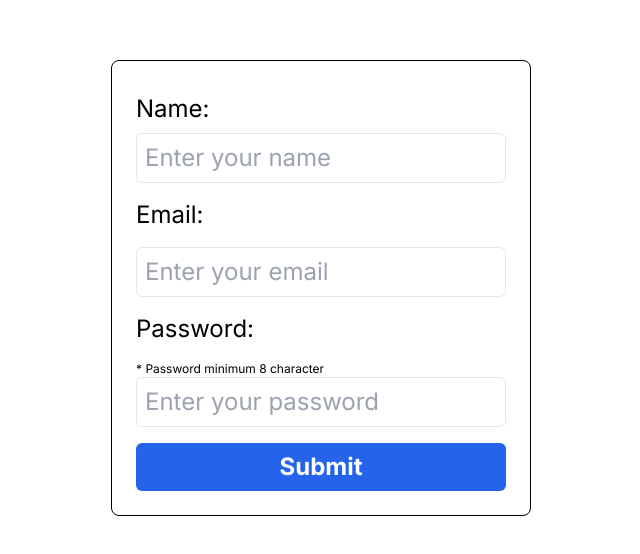
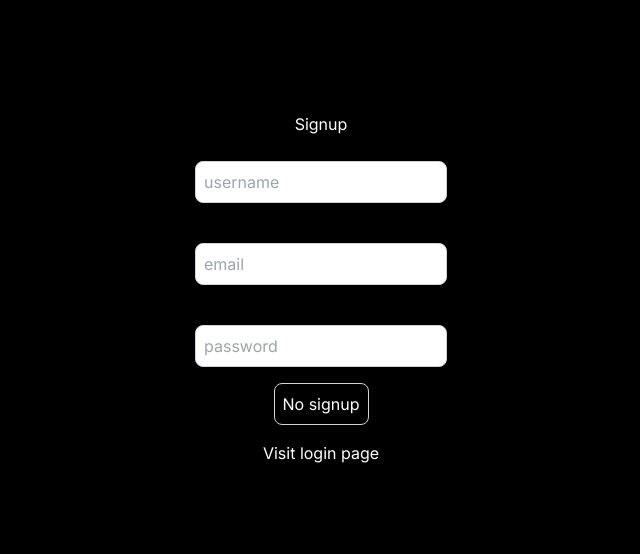
Before and after one commit to kksharma2101/nextjs-project, a Next.js app: page /signup in a window 1280 px wide. Shown: the part 112-666 px from the top of the page, without its empty margins (319-959 px from the left). Built offline with nearby package versions, Linux system fonts and the light colour scheme.

Commit message:
fix signup problem

```diff
--- a/src/app/api/users/signup/route.ts
+++ b/src/app/api/users/signup/route.ts
@@ -8,7 +8,7 @@
 
 export async function POST(reqest: NextRequest) {
     try {
-        const { userName, email, password } = await reqest.json();
+        const { username, email, password } = await reqest.json();
         // const { userName, email, password } = reqBody;
 
         const user = await User.findOne({ email });
@@ -22,7 +22,7 @@
         const passwordHash = await bcrypt.hash(password, passwordSalt);
 
         const addUser = new User({
-            userName,
+            username,
             email,
             password: passwordHash
         });
@@ -42,6 +42,7 @@
 
 
     } catch (error) {
-        return NextResponse.json({ error: "Something went wrong in signup" }, { status: 404 })
+        console.log(error)
+        return NextResponse.json({ error: "Something went wrong in signup", }, { status: 404 })
     }
 };
--- a/src/app/signup/page.tsx
+++ b/src/app/signup/page.tsx
@@ -1,72 +1,86 @@
 'use client'
 
-import React, { FormEvent, FormEventHandler, useState } from 'react'
+import React, { useEffect, useState } from 'react'
 import axios from 'axios';
 import { useRouter } from 'next/navigation';
+import Link from 'next/link';
 
 export default function Signup() {
     const router = useRouter();
-    const [user, setUser] = useState({
+    const [user, setUser] = React.useState({
         username: "",
         email: "",
         password: ""
     });
-    const [buttonDesabled, setButtonDesabled] = useState(false);
+    const [buttonDisabled, setButtonDisabled] = useState(false);
 
     const [loading, setLoading] = useState(false);
 
     const onSignup = async () => {
         try {
-            setLoading(true)
-            const res = await axios.post(`${process.env.DOMAIN!}/api/users/signup`, user)
-            console.log("user signup successfully", res);
-            router.push("/login")
-            setLoading(false)
+            setLoading(true);
+            const response = await axios.post("/api/users/signup", user);
+            console.log("Signup success", response.data);
+            router.push("/login");
 
         } catch (error: any) {
-            console.log(error)
+            console.log("Signup failed", error.message);
+
+            // toast.error(error.message);
+        } finally {
+            setLoading(false);
         }
     }
 
-    const [inputText, setInputText] = useState('');
+    useEffect(() => {
+        if (user.email.length > 0 && user.password.length > 0 && user.username.length > 0) {
+            setButtonDisabled(false);
+        } else {
+            setButtonDisabled(true);
+        }
+    }, [user]);
 
-    const handleSignupForm = (e: FormEvent) => {
-        e.preventDefault()
-        onSignup()
-    }
+
+    // const handleSignupForm = (e: React.FormEvent<HTMLFormElement>) => {
+    //     e.preventDefault()
+    //     onSignup()
+    // }
 
     return (
-        <div className='h-screen w-full bg-white flex items-center justify-center'>
-            <form onSubmit={handleSignupForm}>
-                <div
-                    className="flex flex-col items-start justify-start sm:p-6 sm:border border-black text-xl md:text-2xl rounded-lg">
-                    <label className='my-2'>Name:</label>
-                    <input type="name"
-                        // value="name"
-                        placeholder='Enter your name'
-                        className='p-2 rounded-md border border-1'
-                        onChange={(e) => setInputText(e.target.value)}
-                    />
-                    <label className='my-4'>Email:</label>
-                    <input type="email"
-                        // value="email"
-                        placeholder='Enter your email'
-                        className='p-2 rounded-md border border-1 '
-                        onChange={(e) => setInputText(e.target.value)}
-                    />
-                    <label className='my-4'>Password:</label>
-                    <span className='text-xs'>* Password minimum 8 character</span>
-                    <input type="password"
-                        // value="password"
-                        placeholder='Enter your password'
-                        className='p-2 rounded-md border border-1 '
-                        onChange={(e) => setInputText(e.target.value)}
-                    />
-                    <button
-                        type='submit'
-                        className="w-full bg-blue-600 p-2 rounded-md mt-4 text-white font-bold text-2xl">Submit</button>
-                </div>
-            </form>
+        <div className="flex flex-col items-center justify-center min-h-screen py-2">
+            <h1 className='text-white'>{loading ? "Processing" : "Signup"}</h1>
+            <hr />
+            <label htmlFor="username">username</label>
+            <input
+                className="p-2 border border-gray-300 rounded-lg mb-4 focus:outline-none focus:border-gray-600 text-black"
+                id="username"
+                type="text"
+                value={user.username}
+                onChange={(e) => setUser({ ...user, username: e.target.value })}
+                placeholder="username"
+            />
+            <label htmlFor="email">email</label>
+            <input
+                className="p-2 border border-gray-300 rounded-lg mb-4 focus:outline-none focus:border-gray-600 text-black"
+                id="email"
+                type="text"
+                value={user.email}
+                onChange={(e) => setUser({ ...user, email: e.target.value })}
+                placeholder="email"
+            />
+            <label htmlFor="password">password</label>
+            <input
+                className="p-2 border border-gray-300 rounded-lg mb-4 focus:outline-none focus:border-gray-600 text-black"
+                id="password"
+                type="password"
+                value={user.password}
+                onChange={(e) => setUser({ ...user, password: e.target.value })}
+                placeholder="password"
+            />
+            <button
+                onClick={onSignup}
+                className="p-2 text-white border border-gray-300 rounded-lg mb-4 focus:outline-none focus:border-gray-600">{buttonDisabled ? "No signup" : "Signup"}</button>
+            <Link href="/login" className='text-white'>Visit login page</Link>
         </div>
     )
 }
--- a/src/models/userModels.ts
+++ b/src/models/userModels.ts
@@ -1,7 +1,7 @@
 import mongoose from "mongoose";
 
 const userSchema = new mongoose.Schema({
-    userName: {
+    username: {
         type: String,
         required: [true, "Username is required"],
         maxLength: [8, "You will assign maximum 8 word username"]
@@ -31,6 +31,6 @@
 
 })
 
-const User = mongoose.models.users || mongoose.model("users", userSchema);
+const User = mongoose.models.nextuser || mongoose.model("nextuser", userSchema);
 
 export default User;
```
